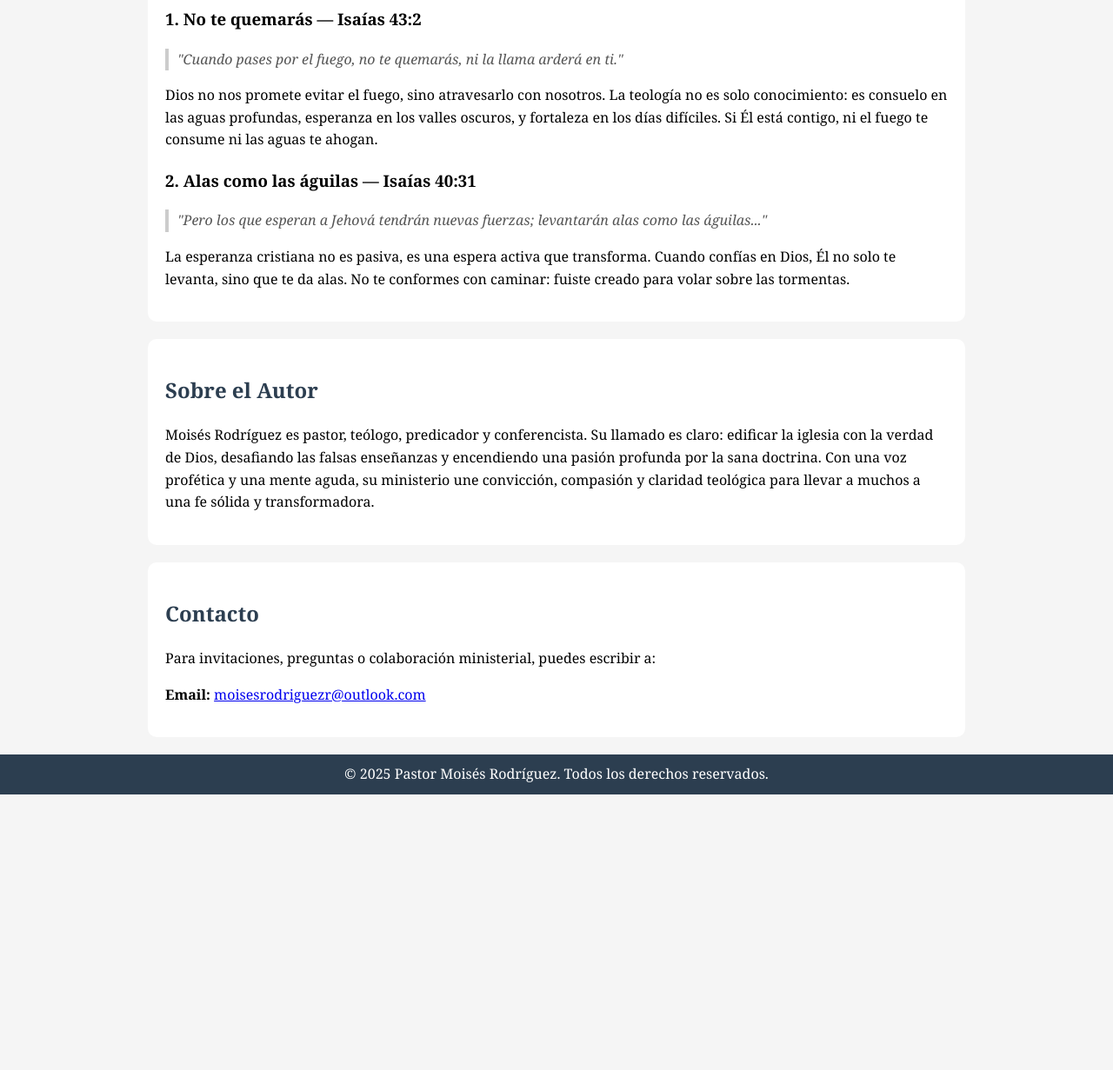
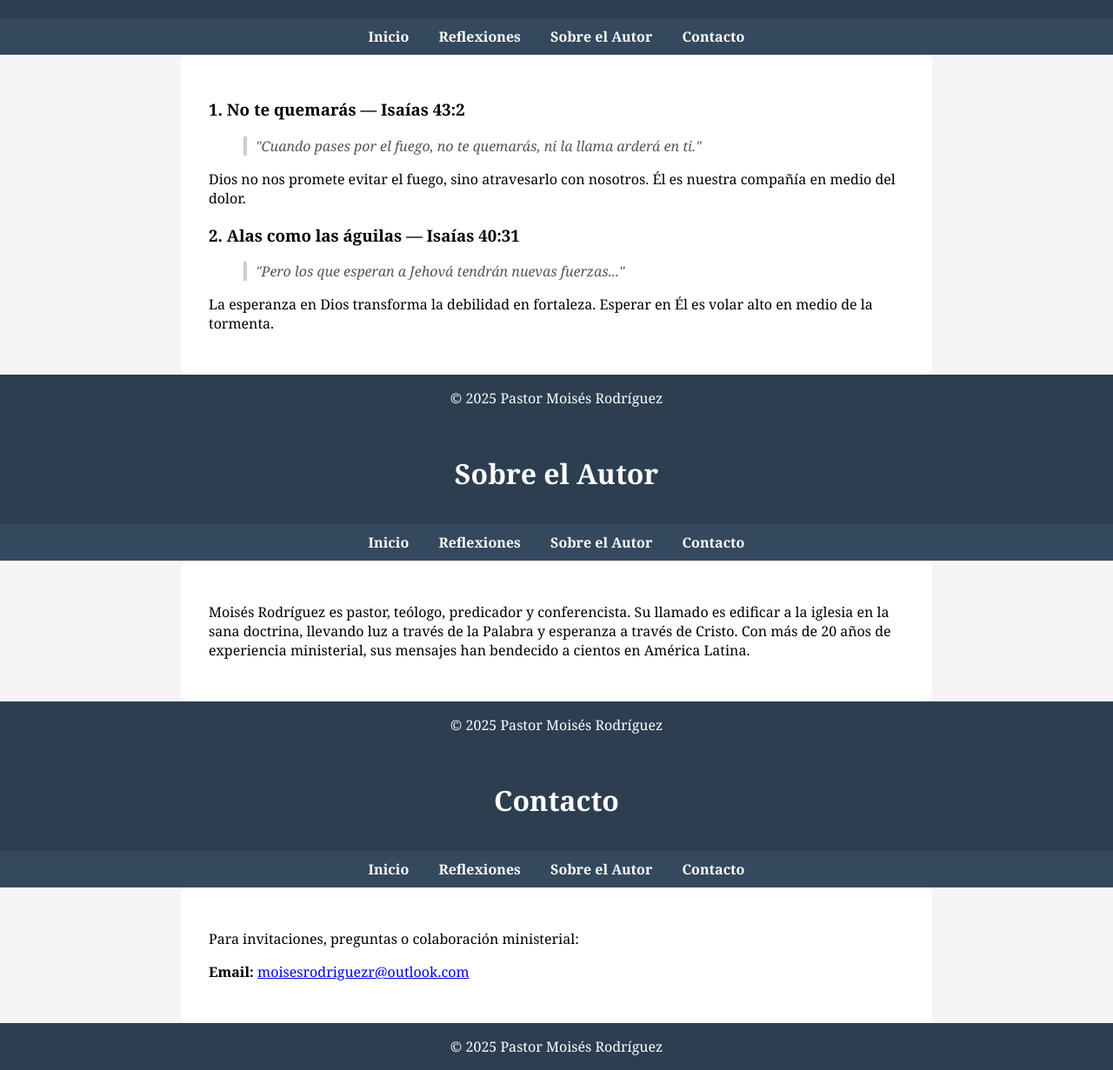
Before and after one commit to moises912/Reflexiones-diarias, a plain HTML site: page index.html in a window 1280 px wide. Shown: the part 568-1799 px from the top of the page at 87% size. Before the commit the page ends 1482 px from the top, so only its background shows below. Drawn offline with Linux system fonts and the light colour scheme.

Commit message:
Add files via upload

```diff
--- a/index.html
+++ b/index.html
@@ -1,86 +1,154 @@
+<!-- index.html -->
 <!DOCTYPE html>
 <html lang="es">
 <head>
-  <meta charset="UTF-8">
-  <meta name="viewport" content="width=device-width, initial-scale=1">
-  <title>Reflexiones Teológicas Diarias</title>
+  <meta charset="UTF-8" />
+  <meta name="viewport" content="width=device-width, initial-scale=1.0" />
+  <title>Reflexiones Teológicas</title>
   <style>
-    body { font-family: Georgia, serif; margin: 0; padding: 0; line-height: 1.6; background: #f5f5f5; }
-    header { background: #2c3e50; color: white; padding: 20px; text-align: center; }
+    body { font-family: Georgia, serif; margin: 0; background: #f5f5f5; }
+    header, footer { background: #2c3e50; color: white; padding: 1rem; text-align: center; }
     nav { background: #34495e; padding: 10px; text-align: center; }
     nav a { color: white; margin: 0 15px; text-decoration: none; font-weight: bold; }
     nav a:hover { text-decoration: underline; }
-    section { padding: 20px; max-width: 900px; margin: auto; background: white; margin-bottom: 20px; border-radius: 10px; }
-    h2 { color: #2c3e50; }
-    blockquote { font-style: italic; color: #555; border-left: 4px solid #ccc; padding-left: 10px; margin: 15px 0; }
-    footer { background: #2c3e50; color: white; text-align: center; padding: 10px; }
+    main { padding: 2rem; max-width: 800px; margin: auto; background: white; border-radius: 8px; }
   </style>
 </head>
 <body>
-
   <header>
     <h1>Reflexiones Teológicas Diarias</h1>
   </header>
-
   <nav>
-  <a href="#inicio">Inicio</a>
-  <a href="#reflexiones">Reflexiones</a>
-  <a href="#autor">Sobre el Autor</a>
-  <a href="#contacto">Contacto</a>
+    <a href="index.html">Inicio</a>
+    <a href="reflexiones.html">Reflexiones</a>
+    <a href="autor.html">Sobre el Autor</a>
+    <a href="contacto.html">Contacto</a>
   </nav>
-
-<section id="inicio">
+  <main>
     <h2>Bienvenidos</h2>
-  <p>
-    Te doy la más cordial bienvenida a este espacio de reflexión diaria. Aquí no solo leerás pensamientos inspiradores,
-    sino que encontrarás verdades eternas presentadas desde una perspectiva bíblica y teológica. Mi deseo es que cada palabra aquí
-    escrita sea como una brasa encendida que avive tu fe, ilumine tus dudas y te acerque más al corazón de Dios.
-  </p>
+    <p>Te doy la más cordial bienvenida a este espacio de reflexión diaria. Aquí no solo leerás pensamientos inspiradores,
+    sino que encontrarás verdades eternas presentadas desde una perspectiva bíblica y teológica.</p>
     <blockquote>
       "Cuando la fe piensa, la teología nace. Cuando el alma arde, la reflexión se vuelve oración."
     </blockquote>
-</section>
+  </main>
+  <footer>
+    &copy; 2025 Pastor Moisés Rodríguez
+  </footer>
+</body>
+</html>
 
-<section id="reflexiones">
-  <h2>Reflexiones Diarias</h2>
-
+<!-- reflexiones.html -->
+<!DOCTYPE html>
+<html lang="es">
+<head>
+  <meta charset="UTF-8" />
+  <meta name="viewport" content="width=device-width, initial-scale=1.0" />
+  <title>Reflexiones</title>
+  <style>
+    body { font-family: Georgia, serif; margin: 0; background: #f5f5f5; }
+    header, footer { background: #2c3e50; color: white; padding: 1rem; text-align: center; }
+    nav { background: #34495e; padding: 10px; text-align: center; }
+    nav a { color: white; margin: 0 15px; text-decoration: none; font-weight: bold; }
+    nav a:hover { text-decoration: underline; }
+    main { padding: 2rem; max-width: 800px; margin: auto; background: white; border-radius: 8px; }
+    blockquote { border-left: 4px solid #ccc; padding-left: 10px; font-style: italic; color: #555; }
+  </style>
+</head>
+<body>
+  <header>
+    <h1>Reflexiones Diarias</h1>
+  </header>
+  <nav>
+    <a href="index.html">Inicio</a>
+    <a href="reflexiones.html">Reflexiones</a>
+    <a href="autor.html">Sobre el Autor</a>
+    <a href="contacto.html">Contacto</a>
+  </nav>
+  <main>
     <h3>1. No te quemarás — Isaías 43:2</h3>
-  <blockquote>
-    "Cuando pases por el fuego, no te quemarás, ni la llama arderá en ti."
-  </blockquote>
-  <p>
-    Dios no nos promete evitar el fuego, sino atravesarlo con nosotros. La teología no es solo conocimiento: es consuelo en las aguas profundas,
-    esperanza en los valles oscuros, y fortaleza en los días difíciles. Si Él está contigo, ni el fuego te consume ni las aguas te ahogan.
-  </p>
+    <blockquote>"Cuando pases por el fuego, no te quemarás, ni la llama arderá en ti."</blockquote>
+    <p>Dios no nos promete evitar el fuego, sino atravesarlo con nosotros. Él es nuestra compañía en medio del dolor.</p>
 
     <h3>2. Alas como las águilas — Isaías 40:31</h3>
-  <blockquote>
-    "Pero los que esperan a Jehová tendrán nuevas fuerzas; levantarán alas como las águilas..."
-  </blockquote>
-  <p>
-    La esperanza cristiana no es pasiva, es una espera activa que transforma. Cuando confías en Dios, Él no solo te levanta,
-    sino que te da alas. No te conformes con caminar: fuiste creado para volar sobre las tormentas.
-  </p>
-</section>
-
-<section id="autor">
-  <h2>Sobre el Autor</h2>
-  <p>
-    Moisés Rodríguez es pastor, teólogo, predicador y conferencista. Su llamado es claro: edificar la iglesia con la verdad de Dios,
-    desafiando las falsas enseñanzas y encendiendo una pasión profunda por la sana doctrina. Con una voz profética y una mente aguda,
-    su ministerio une convicción, compasión y claridad teológica para llevar a muchos a una fe sólida y transformadora.
-  </p>
-</section>
-
-<section id="contacto">
-  <h2>Contacto</h2>
-  <p>Para invitaciones, preguntas o colaboración ministerial, puedes escribir a:</p>
-  <p><strong>Email:</strong> <a href="mailto:moisesrodriguezr@outlook.com">moisesrodriguezr@outlook.com</a></p>
-</section>
-
+    <blockquote>"Pero los que esperan a Jehová tendrán nuevas fuerzas..."</blockquote>
+    <p>La esperanza en Dios transforma la debilidad en fortaleza. Esperar en Él es volar alto en medio de la tormenta.</p>
+  </main>
   <footer>
-  &copy; 2025 Pastor Moisés Rodríguez. Todos los derechos reservados.
+    &copy; 2025 Pastor Moisés Rodríguez
   </footer>
-
 </body>
 </html>
+
+<!-- autor.html -->
+<!DOCTYPE html>
+<html lang="es">
+<head>
+  <meta charset="UTF-8" />
+  <meta name="viewport" content="width=device-width, initial-scale=1.0" />
+  <title>Sobre el Autor</title>
+  <style>
+    body { font-family: Georgia, serif; margin: 0; background: #f5f5f5; }
+    header, footer { background: #2c3e50; color: white; padding: 1rem; text-align: center; }
+    nav { background: #34495e; padding: 10px; text-align: center; }
+    nav a { color: white; margin: 0 15px; text-decoration: none; font-weight: bold; }
+    nav a:hover { text-decoration: underline; }
+    main { padding: 2rem; max-width: 800px; margin: auto; background: white; border-radius: 8px; }
+  </style>
+</head>
+<body>
+  <header>
+    <h1>Sobre el Autor</h1>
+  </header>
+  <nav>
+    <a href="index.html">Inicio</a>
+    <a href="reflexiones.html">Reflexiones</a>
+    <a href="autor.html">Sobre el Autor</a>
+    <a href="contacto.html">Contacto</a>
+  </nav>
+  <main>
+    <p>Moisés Rodríguez es pastor, teólogo, predicador y conferencista. Su llamado es edificar a la iglesia en la sana doctrina,
+    llevando luz a través de la Palabra y esperanza a través de Cristo. Con más de 20 años de experiencia ministerial, sus mensajes
+    han bendecido a cientos en América Latina.</p>
+  </main>
+  <footer>
+    &copy; 2025 Pastor Moisés Rodríguez
+  </footer>
+</body>
+</html>
+
+<!-- contacto.html -->
+<!DOCTYPE html>
+<html lang="es">
+<head>
+  <meta charset="UTF-8" />
+  <meta name="viewport" content="width=device-width, initial-scale=1.0" />
+  <title>Contacto</title>
+  <style>
+    body { font-family: Georgia, serif; margin: 0; background: #f5f5f5; }
+    header, footer { background: #2c3e50; color: white; padding: 1rem; text-align: center; }
+    nav { background: #34495e; padding: 10px; text-align: center; }
+    nav a { color: white; margin: 0 15px; text-decoration: none; font-weight: bold; }
+    nav a:hover { text-decoration: underline; }
+    main { padding: 2rem; max-width: 800px; margin: auto; background: white; border-radius: 8px; }
+  </style>
+</head>
+<body>
+  <header>
+    <h1>Contacto</h1>
+  </header>
+  <nav>
+    <a href="index.html">Inicio</a>
+    <a href="reflexiones.html">Reflexiones</a>
+    <a href="autor.html">Sobre el Autor</a>
+    <a href="contacto.html">Contacto</a>
+  </nav>
+  <main>
+    <p>Para invitaciones, preguntas o colaboración ministerial:</p>
+    <p><strong>Email:</strong> <a href="mailto:moisesrodriguezr@outlook.com">moisesrodriguezr@outlook.com</a></p>
+  </main>
+  <footer>
+    &copy; 2025 Pastor Moisés Rodríguez
+  </footer>
+</body>
+</html>
```
Lines whose indentation alone changed are shown as unchanged.
